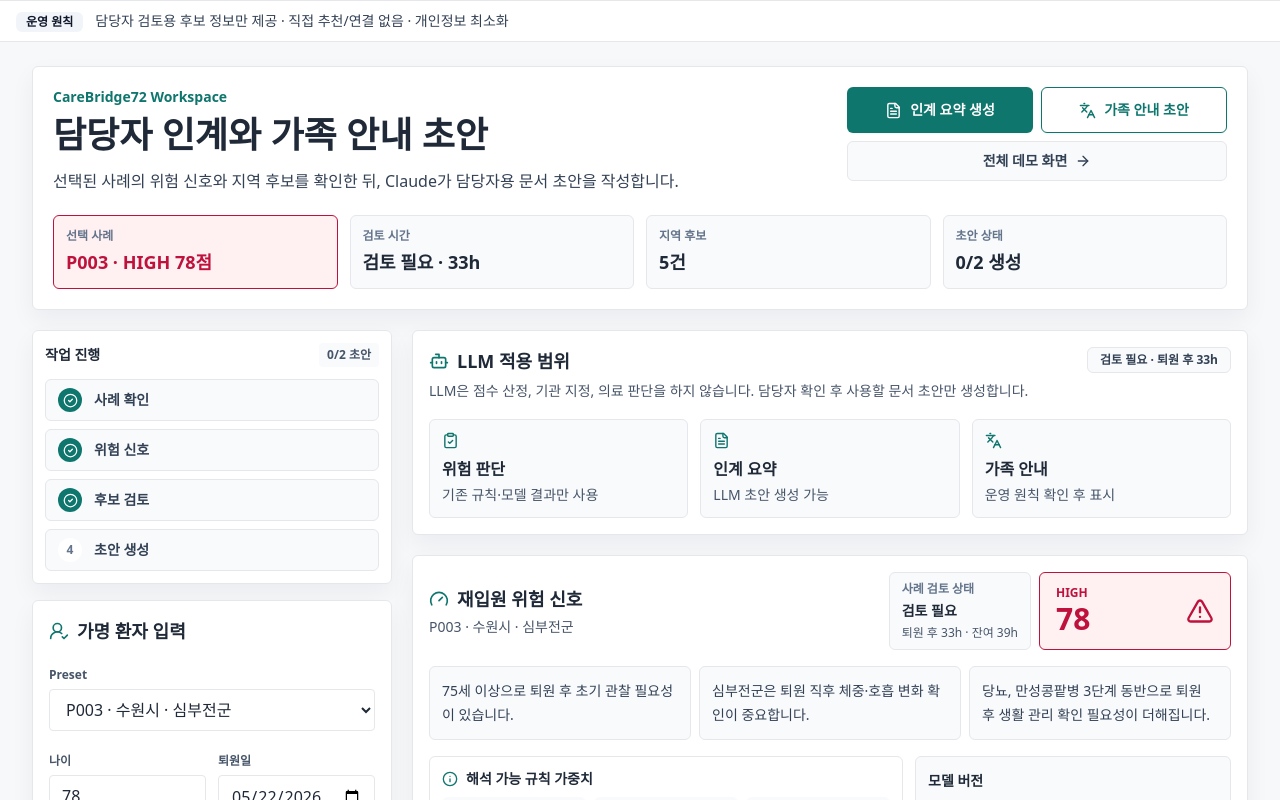
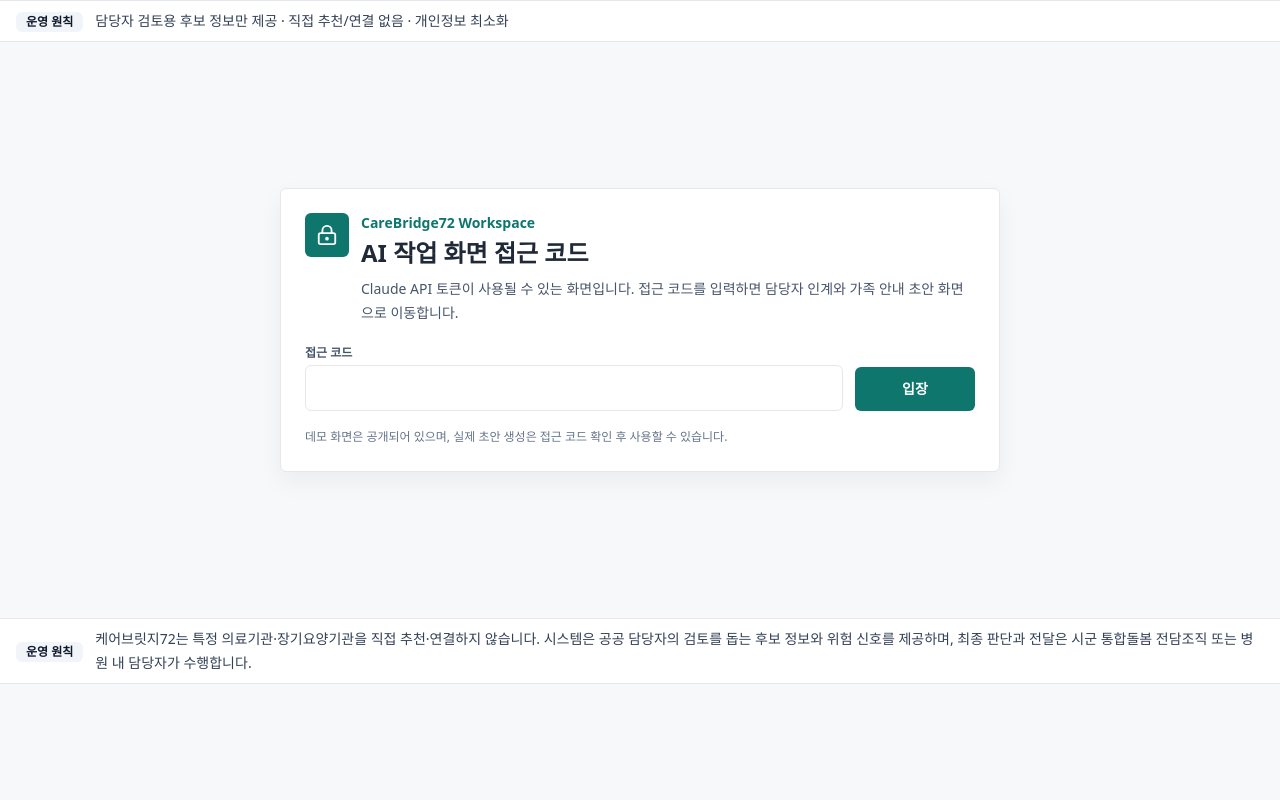
Before and after one commit to dailyweekly/carebridge72, a Next.js app: page /workspace in a window 1280 px wide. Shown: the top 800 px of the page. Built offline with nearby package versions, Linux system fonts and the light colour scheme.

Commit message:
Gate workspace AI drafting

```diff
--- a/app/api/llm/draft/route.ts
+++ b/app/api/llm/draft/route.ts
@@ -2,6 +2,12 @@
 import { createLlmDraft } from "@/lib/llm-draft";
 
 export async function POST(request: Request) {
+  const accessCode = process.env.WORKSPACE_ACCESS_CODE || "7272";
+  const providedCode = request.headers.get("x-carebridge-access-code");
+  if (providedCode !== accessCode) {
+    return NextResponse.json({ error: "workspace access required" }, { status: 401 });
+  }
+
   const body = await request.json();
   const result = await createLlmDraft({
     kind: body.kind,
--- a/components/WorkspaceClient.tsx
+++ b/components/WorkspaceClient.tsx
@@ -1,6 +1,17 @@
 "use client";
 
-import { ArrowRight, Bot, CheckCircle2, ClipboardCheck, Copy, FileText, Languages, Loader2, Wand2 } from "lucide-react";
+import {
+  ArrowRight,
+  Bot,
+  CheckCircle2,
+  ClipboardCheck,
+  Copy,
+  FileText,
+  Languages,
+  Loader2,
+  LockKeyhole,
+  Wand2
+} from "lucide-react";
 import { useMemo, useState } from "react";
 import { CareCandidateList } from "./CareCandidateList";
 import { PatientInputForm } from "./PatientInputForm";
@@ -18,9 +29,13 @@
 };
 
 type DraftState = Record<DraftKind, DraftResponse | null>;
+const workspaceAccessCode = "7272";
 
 export function WorkspaceClient({ initialPatients, resources }: WorkspaceClientProps) {
   const initial = initialPatients.find((patient) => patient.id === "P003") ?? initialPatients[0];
+  const [accessGranted, setAccessGranted] = useState(false);
+  const [accessCode, setAccessCode] = useState("");
+  const [accessError, setAccessError] = useState("");
   const [patient, setPatient] = useState<Patient>(initial);
   const [foreignLanguage, setForeignLanguage] = useState<Exclude<Language, "ko">>("en");
   const [memo, setMemo] = useState("72시간 내 전화 확인 후 식사·이동 공백과 가족 연락 가능 여부를 확인합니다.");
@@ -36,6 +51,54 @@
   );
   const signal = useMemo(() => assessCaseReview(patient, risk), [patient, risk]);
   const activeDraftCount = Number(Boolean(drafts.handoff)) + Number(Boolean(drafts.family));
+
+  if (!accessGranted) {
+    return (
+      <main className="mx-auto flex min-h-[72vh] max-w-3xl items-center px-4 py-10 sm:px-6">
+        <section className="w-full rounded-md border border-line bg-white p-6 shadow-soft">
+          <div className="mb-5 flex items-start gap-3">
+            <span className="flex h-11 w-11 shrink-0 items-center justify-center rounded-md bg-teal text-white">
+              <LockKeyhole size={22} />
+            </span>
+            <div>
+              <p className="text-sm font-bold text-teal">CareBridge72 Workspace</p>
+              <h1 className="mt-1 text-2xl font-black text-ink">AI 작업 화면 접근 코드</h1>
+              <p className="mt-2 text-sm leading-6 text-slate-600">
+                Claude API 토큰이 사용될 수 있는 화면입니다. 접근 코드를 입력하면 담당자 인계와 가족 안내 초안 화면으로 이동합니다.
+              </p>
+            </div>
+          </div>
+
+          <form className="grid gap-3 sm:grid-cols-[minmax(0,1fr)_120px]" onSubmit={submitAccessCode}>
+            <label className="grid gap-1">
+              <span className="text-xs font-bold text-slate-600">접근 코드</span>
+              <input
+                className="min-h-11 rounded-md border border-line px-3 py-2 text-lg font-bold tracking-normal"
+                type="password"
+                inputMode="numeric"
+                autoComplete="off"
+                value={accessCode}
+                onChange={(event) => {
+                  setAccessCode(event.target.value);
+                  setAccessError("");
+                }}
+              />
+            </label>
+            <button
+              className="mt-auto inline-flex min-h-11 items-center justify-center rounded-md bg-teal px-4 py-2 text-sm font-black text-white"
+              type="submit"
+            >
+              입장
+            </button>
+          </form>
+          {accessError ? <p className="mt-3 text-sm font-bold text-cranberry">{accessError}</p> : null}
+          <p className="mt-4 text-xs leading-5 text-slate-500">
+            데모 화면은 공개되어 있으며, 실제 초안 생성은 접근 코드 확인 후 사용할 수 있습니다.
+          </p>
+        </section>
+      </main>
+    );
+  }
 
   return (
     <main className="mx-auto max-w-7xl px-4 py-6 sm:px-6 lg:px-8">
@@ -189,7 +252,10 @@
     try {
       const response = await fetch("/api/llm/draft", {
         method: "POST",
-        headers: { "content-type": "application/json" },
+        headers: {
+          "content-type": "application/json",
+          "x-carebridge-access-code": accessCode
+        },
         body: JSON.stringify({
           kind,
           patient,
@@ -207,6 +273,15 @@
     } finally {
       setPendingKind(null);
     }
+  }
+
+  function submitAccessCode(event: React.FormEvent<HTMLFormElement>) {
+    event.preventDefault();
+    if (accessCode.trim() !== workspaceAccessCode) {
+      setAccessError("접근 코드가 올바르지 않습니다.");
+      return;
+    }
+    setAccessGranted(true);
   }
 }
 
```
Also changed, not shown: 1 other file (tests, documents, lock files or other folders).
